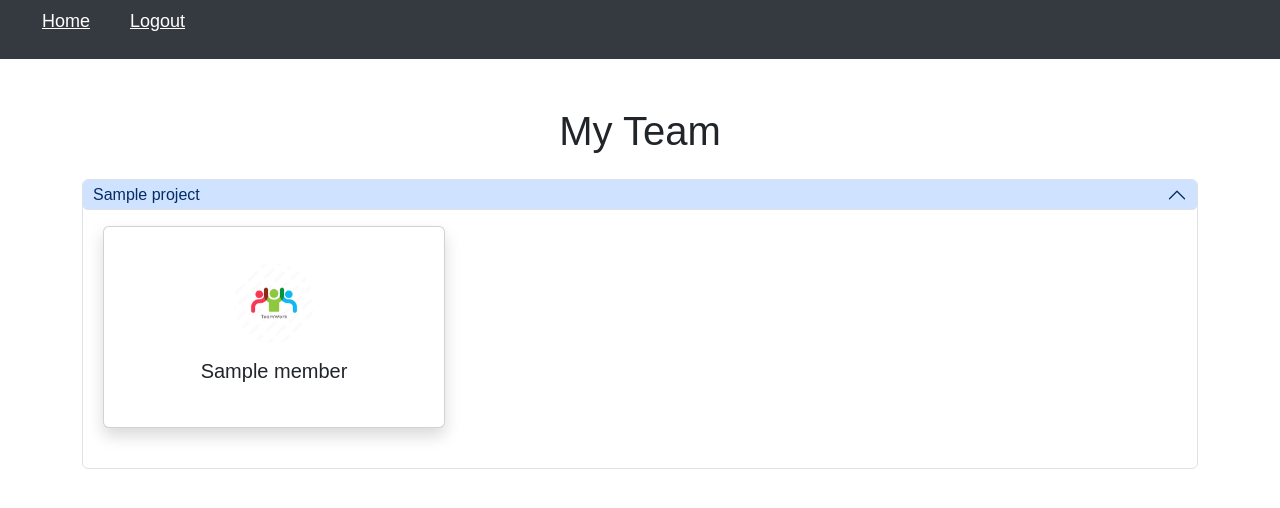
After one commit to BemoreNikki/MajorProject, a Flask app: page /my_team in a window 1280 px wide. The commit adds this page. Shown: the top 508 px of the page. Run offline with Flask 3, Linux system fonts and the light colour scheme; a database or web service that is not in the repository returns one stand-in record (values such as "Sample title").

Commit message:
updated with student crud like upload, edit

```diff
--- a/app.py
+++ b/app.py
@@ -80,12 +80,6 @@ def admin_dashboard():
     # Render dashboard with departments
     return render_template('admin/admin_dashboard.html', departments=departments)
 
-@app.route('/logout')
-def logout():
-    session.pop('admin_logged_in', None)
-    flash('You have been logged out.', 'info')
-    return redirect(url_for('home'))
-
 
 # hod_login--------------------------------------------------
 
@@ -132,7 +126,11 @@ def student_login():
 
         if students and students['password'] == password:
             session['student_logged_in'] = True
-            session['user_id'] = str(students['_id'])  # Store the student user_id in session
+            session['user_id'] = str(students['_id'])
+            projects = db['projects'].find({"student_username": session.get('user_id')})
+
+            # Convert the cursor to a list of projects
+            projects = list(projects)
             flash('Login successful!', 'success')
             return redirect(url_for('student_dashboard'))
         else:
@@ -338,7 +336,7 @@ def add_student():
 
 
 # Ensure the uploads directory exists
-UPLOAD_FOLDER = 'uploads'
+UPLOAD_FOLDER = 'static/uploads'
 if not os.path.exists(UPLOAD_FOLDER):
     os.makedirs(UPLOAD_FOLDER)
 
@@ -377,7 +375,7 @@ def upload_document():
 
         # Secure and save the document
         filename = secure_filename(document.filename)
-        document_path = os.path.join(UPLOAD_FOLDER, filename)
+        document_path = os.path.join('static', 'uploads', filename)  # Save under static/uploads/
         document.save(document_path)
 
         # Get logged-in user's details (assuming you have a function to get the user from session)
@@ -402,7 +400,7 @@ def upload_document():
             'project_name': project_name,
             'project_description': project_description,
             'team_members': team_members,
-            'document_path': document_path,
+            'document_path': os.path.join('uploads', filename),
             'upload_date': datetime.utcnow()  # Store the current date and time
         }
 
@@ -420,5 +418,141 @@ def get_logged_in_user():
         user = db['students'].find_one({"_id": ObjectId(user_id)})  # Query by user_id to fetch the user details
     return None  # Return None if no user is logged in
 
+
+# end of upload document
+
+
+
+
+
+# update project details----------------------------------------------------------
+
+
+@app.route('/update_project', methods=['GET'])
+def update_project():
+    if 'user_id' not in session:
+        flash('You need to log in first.', 'danger')
+        return redirect(url_for('student_login'))
+
+    # Fetch all projects for the logged-in user
+    user_id = session.get('user_id')
+    if user_id:
+        try:
+            user = db['students'].find_one({"_id": ObjectId(user_id)})
+            projects = db['projects'].find({"student_username": user['username']})  # Query projects for this student
+        except Exception as e:
+            print("Error querying database:", e)
+            projects = []
+    else:
+        projects = []
+
+    # Pass the projects data to the template
+    return render_template('student/update_project.html', projects=projects)
+
+
+
+@app.route('/edit_project/<project_id>', methods=['GET', 'POST'])
+def edit_project(project_id):
+    if 'user_id' not in session:
+        flash('You need to log in first.', 'danger')
+        return redirect(url_for('student_login'))
+
+    project = db['projects'].find_one({"_id": ObjectId(project_id)})
+
+    if request.method == 'POST':
+        # Update the project details
+        project_name = request.form['project_name']
+        project_description = request.form['project_description']
+        team_members = request.form.getlist('team_members[]')
+
+        # Check if a document is uploaded
+        document = request.files.get('document')
+        if document:
+            # Ensure the file is of allowed type (e.g., PDF, Word)
+            if not allowed_file(document.filename):
+                flash('Invalid file type. Only PDF and Word documents are allowed.', 'danger')
+                return redirect(url_for('edit_project', project_id=project_id))
+
+            # Secure and save the document
+            filename = secure_filename(document.filename)
+            document_path = os.path.join('static', 'uploads', filename)  # Save under static/uploads/
+            document.save(document_path)
+
+            # Add document path to the project data
+            project_data = {
+                'document_path': document_path
+            }
+        else:
+            project_data = {}
+
+        # Update the project in MongoDB
+        db['projects'].update_one(
+            {"_id": ObjectId(project_id)},
+            {"$set": {
+                "project_name": project_name,
+                "project_description": project_description,
+                "team_members": team_members,
+                **project_data  # Include document path if it was uploaded
+            }}
+        )
+
+        flash('Project updated successfully!', 'success')
+        return redirect(url_for('update_project'))
+
+    return render_template('student/edit_project.html', project=project)
+
+
+
+@app.route('/delete_project/<project_id>', methods=['POST'])
+def delete_project(project_id):
+    try:
+        # Find the project in the database
+        result = db['projects'].delete_one({'_id': ObjectId(project_id)})
+
+        if result.deleted_count > 0:
+            flash('Project deleted successfully!', 'success')
+        else:
+            flash('Project not found!', 'danger')
+
+    except Exception as e:
+        flash(f'Error deleting project: {e}', 'danger')
+
+    return redirect(url_for('update_project'))  # Redirect back to the project list
+
+
+
+
+
+
+# end of update project details-----------------------------------------------
+
+#my team-----------------------------
+@app.route('/my_team')
+def my_team():
+    # Fetch all projects from the database
+    projects = list(db.projects.find())  # Replace with your database query
+
+    # Format the data to include project name with team members
+    project_teams = [
+        {"project_name": project['project_name'], "team_members": project.get('team_members', [])}
+        for project in projects
+    ]
+
+    return render_template('student/my_team.html', project_teams=project_teams)
+
+
+
+
+#my team end-------------------------------
+
+
+#logout------------------------
+@app.route('/logout')
+def logout():
+    # Clear the entire session
+    session.clear()
+    flash('You have been logged out.', 'info')
+    return redirect(url_for('home'))
+
 if __name__ == '__main__':
     app.run(debug=True)
--- /dev/null
+++ b/templates/student/my_team.html
@@ -0,0 +1,67 @@
+<!DOCTYPE html>
+<html lang="en">
+<head>
+    <meta charset="UTF-8">
+    <meta name="viewport" content="width=device-width, initial-scale=1.0">
+    <title>My Team</title>
+    <!-- Include Bootstrap CSS -->
+    <link rel="stylesheet" href="{{ url_for('static', filename='student_dashboard.css') }}">
+    <link href="https://cdn.jsdelivr.net/npm/bootstrap@5.3.0-alpha1/dist/css/bootstrap.min.css" rel="stylesheet">
+</head>
+<body>
+    <header>
+        <nav class="navbar">
+            <ul>
+                <li><a href="{{ url_for('student_dashboard')}}">Home</a></li>
+                <li><a href="{{ url_for('logout')}}">Logout</a></li>
+            </ul>
+        </nav>
+    </header>
+    <div class="container mt-5">
+        <h1 class="text-center mb-4">My Team</h1>
+
+        <!-- Check if there are projects -->
+        {% if project_teams %}
+            <div class="accordion" id="teamAccordion">
+                {% for project in project_teams %}
+                <div class="accordion-item">
+                    <h2 class="accordion-header" id="heading{{ loop.index }}">
+                        <button class="accordion-button {{ 'collapsed' if not loop.first }}" type="button" data-bs-toggle="collapse" data-bs-target="#collapse{{ loop.index }}" aria-expanded="{{ 'true' if loop.first else 'false' }}" aria-controls="collapse{{ loop.index }}">
+                            {{ project['project_name'] }}
+                        </button>
+                    </h2>
+                    <div id="collapse{{ loop.index }}" class="accordion-collapse collapse {{ 'show' if loop.first }}" aria-labelledby="heading{{ loop.index }}" data-bs-parent="#teamAccordion">
+                        <div class="accordion-body">
+                            <!-- Check if the project has team members -->
+                            {% if project['team_members'] %}
+                                <div class="row">
+                                    {% for member in project['team_members'] %}
+                                    <div class="col-md-4 col-sm-6 mb-4">
+                                        <div class="card shadow">
+                                            <div class="card-body text-center">
+                                                <div class="mb-3">
+                                                    <img src="/static/images/team1.png" alt="{{ member }}" class="rounded-circle img-fluid" style="width: 80px; height: 80px;">
+                                                </div>
+                                                <h5 class="card-title">{{ member }}</h5>
+                                            </div>
+                                        </div>
+                                    </div>
+                                    {% endfor %}
+                                </div>
+                            {% else %}
+                                <p>No team members assigned to this project.</p>
+                            {% endif %}
+                        </div>
+                    </div>
+                </div>
+                {% endfor %}
+            </div>
+        {% else %}
+        <p class="text-center">No projects or team members found.</p>
+        {% endif %}
+    </div>
+
+    <!-- Include Bootstrap JS -->
+    <script src="https://cdn.jsdelivr.net/npm/bootstrap@5.3.0-alpha1/dist/js/bootstrap.bundle.min.js"></script>
+</body>
+</html>
```
Also changed, not shown: static/student_dashboard.css (+68 -0 lines), templates/student/edit_project.html (added, +87 -0 lines), templates/student/student_dashboard.html (+5 -5 lines), templates/student/update_project.html (added, +72 -0 lines), static/images/team.png (added), static/images/team1.png (added), 6 other files.
